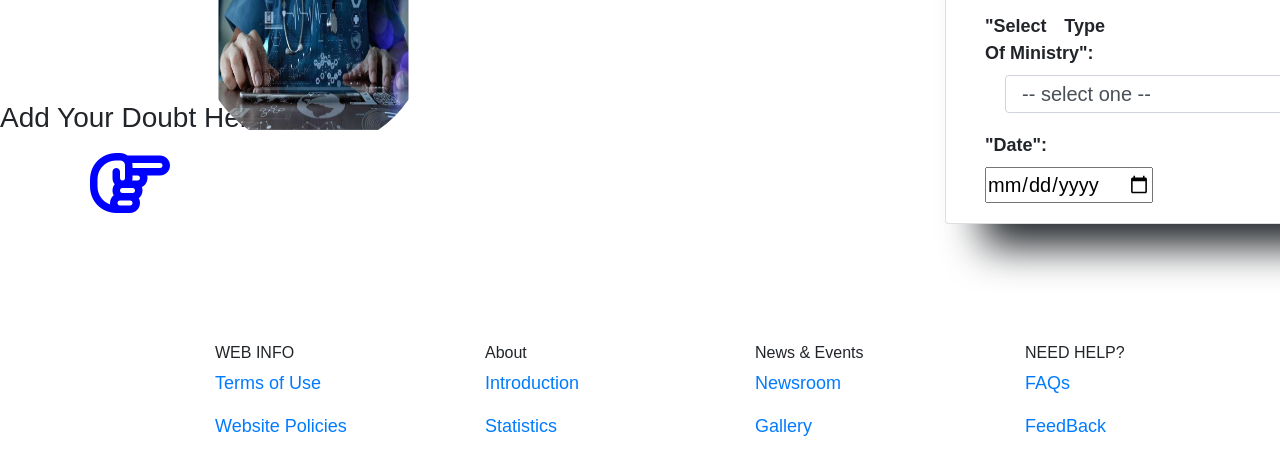
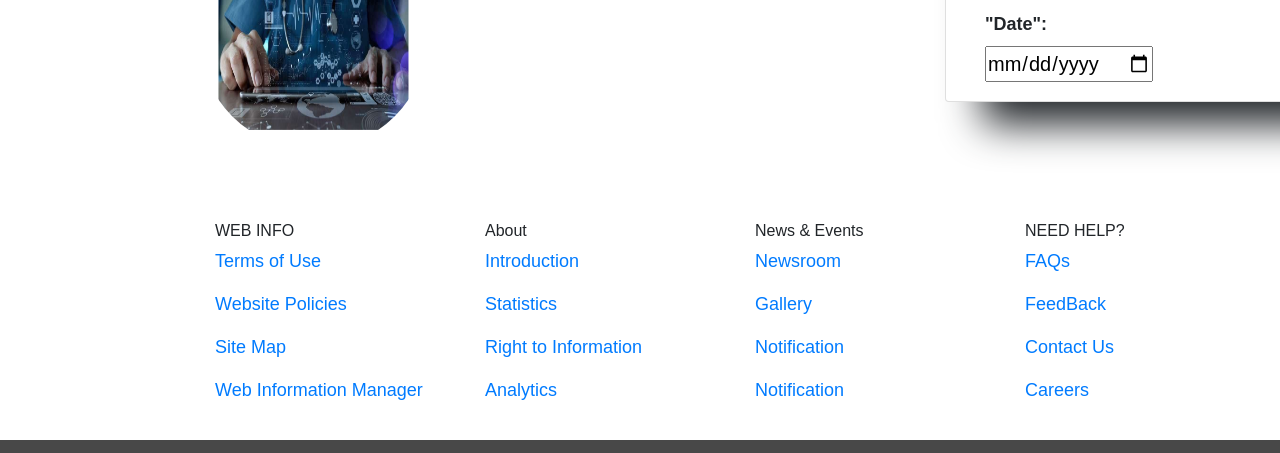
Before and after one commit to prathamvs/time, a plain HTML site: page index.html in a window 1280 px wide. Shown: the part 1515-1968 px from the top of the page. Drawn offline with nearby package versions, Linux system fonts and the light colour scheme; a script that the page names is missing; a web font is replaced by a local one.

Commit message:
Update index.html

```diff
--- a/index.html
+++ b/index.html
@@ -249,10 +249,10 @@
                                 </div>
                             </div>
                         </div>
-                        <div class="middle">
+<!--                         <div class="middle">
                             <h3>Add Your Doubt Here</h3>
                             <i class="fa fa-hand-o-right"></i>
-                        </div>
+                        </div> -->
                         <div class="rightpart">
                             <div class="container" id="container">
                                 <div class="card" id="card">
```
